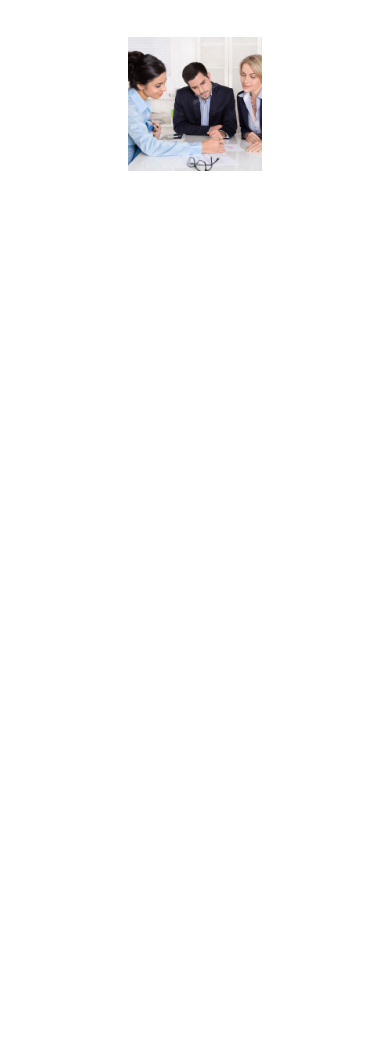
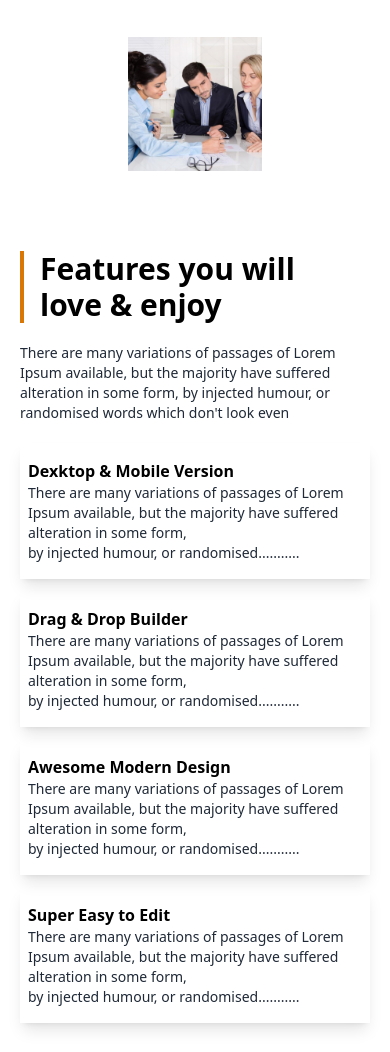
Before and after one commit to shamsmahee/3D-Architects, a plain HTML site: page index.html in a window 390 px wide. Shown: the part 1932-2984 px from the top of the page. Before the commit the page ends 2103 px from the top, so only its background shows below. Drawn offline with nearby package versions, Linux system fonts and the light colour scheme.

Commit message:
3rdpartresponsive

```diff
--- a/index.html
+++ b/index.html
@@ -125,5 +125,72 @@
       </div>
     </section>
     <!-- 2nd Part End Here -->
+    <!-- 3rd part Start Here -->
+    <section class="mx-5 my-10 lg:flex justify-between items-center lg:mx-20">
+      <div class="my-20">
+        <div class="mb-5">
+          <h1
+            class="text-black font-bold text-3xl pl-4 border-l-4 border-amber-600 mb-5"
+          >
+            Features you will <br />love & enjoy
+          </h1>
+          <p class="text-sm">
+            There are many variations of passages of Lorem Ipsum available, but
+            the majority have suffered alteration in some form, by injected
+            humour, or randomised words which don't look even
+          </p>
+        </div>
+        <div class="w-full h-auto shadow-lg text-sm py-4 px-2 mb-3">
+          <h1 class="text-black font-semibold text-base">
+            Dexktop & Mobile Version
+          </h1>
+          <p>
+            There are many variations of passages of Lorem Ipsum available, but
+            the majority have suffered alteration in some form,<br />
+            by injected humour, or randomised...........
+          </p>
+        </div>
+        <div class="w-full h-auto shadow-lg text-sm py-4 px-2 mb-3">
+          <h1 class="text-black font-semibold text-base">
+            Drag & Drop Builder
+          </h1>
+          <p>
+            There are many variations of passages of Lorem Ipsum available, but
+            the majority have suffered alteration in some form,<br />
+            by injected humour, or randomised...........
+          </p>
+        </div>
+        <div class="w-full h-auto shadow-lg text-sm py-4 px-2 mb-3">
+          <h1 class="text-black font-semibold text-base">
+            Awesome Modern Design
+          </h1>
+          <p>
+            There are many variations of passages of Lorem Ipsum available, but
+            the majority have suffered alteration in some form,<br />
+            by injected humour, or randomised...........
+          </p>
+        </div>
+        <div class="w-full h-auto shadow-lg text-sm py-4 px-2 mb-0">
+          <h1 class="text-black font-semibold text-base">Super Easy to Edit</h1>
+          <p>
+            There are many variations of passages of Lorem Ipsum available, but
+            the majority have suffered alteration in some form,<br />
+            by injected humour, or randomised...........
+          </p>
+        </div>
+      </div>
+      <div class="flex justify-start items-end lg:ml-10">
+        <div class="w-full h-auto relative">
+          <img class="lg:w-auto h-full" src="Img/intropic.jpg" alt="" />
+        </div>
+        <div
+          class="w-[150px] h-[80px] flex flex-col justify-center items-center absolute bg-orange-600 lg:-my-5"
+        >
+          <h1 class="text-white font-bold text-2xl">10+ Years</h1>
+          <h2 class="text-white font-bold text-xl">Experience</h2>
+        </div>
+      </div>
+    </section>
+    <!-- 3rd part end here -->
   </body>
 </html>
```
Also changed, not shown: Img/intropic.jpg (added).
